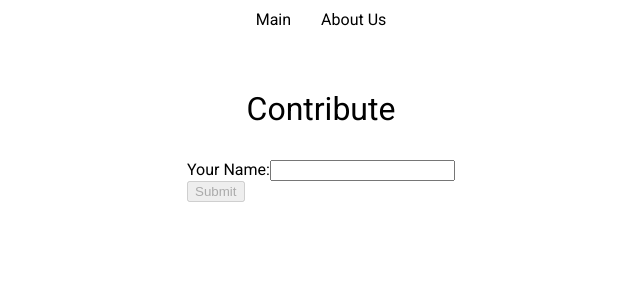
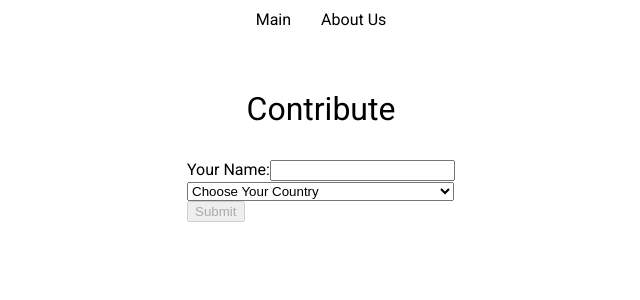
Before and after one commit to wunlei/photo-gallery, a React (Create React App) app in the folder react-components/: page /contribute in a window 1280 px wide. Shown: the top 300 px of the page, without its empty margins (319-959 px from the left). Built offline with nearby package versions, Linux system fonts and the light colour scheme.

Commit message:
feat: add select component

```diff
--- /dev/null
+++ b/react-components/src/components/FormContribute/CountriesList.ts
@@ -0,0 +1,252 @@
+const countriesList: string[] = [
+  'Afghanistan',
+  'Aland Islands',
+  'Albania',
+  'Algeria',
+  'American Samoa',
+  'Andorra',
+  'Angola',
+  'Anguilla',
+  'Antarctica',
+  'Antigua and Barbuda',
+  'Argentina',
+  'Armenia',
+  'Aruba',
+  'Australia',
+  'Austria',
+  'Azerbaijan',
+  'Bahamas',
+  'Bahrain',
+  'Bangladesh',
+  'Barbados',
+  'Belarus',
+  'Belgium',
+  'Belize',
+  'Benin',
+  'Bermuda',
+  'Bhutan',
+  'Bolivia',
+  'Bosnia and Herzegovina',
+  'Botswana',
+  'Bouvet Island',
+  'Brazil',
+  'British Indian Ocean Territory',
+  'British Virgin Islands',
+  'Brunei',
+  'Bulgaria',
+  'Burkina Faso',
+  'Burundi',
+  'Cambodia',
+  'Cameroon',
+  'Canada',
+  'Cape Verde',
+  'Caribbean Netherlands',
+  'Cayman Islands',
+  'Central African Republic',
+  'Chad',
+  'Chile',
+  'China',
+  'Christmas Island',
+  'Cocos Islands',
+  'Colombia',
+  'Comoros',
+  'Congo (Republic)',
+  'Costa Rica',
+  'Côte d’Ivoire',
+  'Croatia',
+  'Cuba',
+  'Curaçao',
+  'Cyprus',
+  'Czech Republic',
+  'Denmark',
+  'Djibouti',
+  'Dominica',
+  'Dominican Republic',
+  'Ecuador',
+  'Egypt',
+  'El Salvador',
+  'Equatorial Guinea',
+  'Eritrea',
+  'Estonia',
+  'Ethiopia',
+  'Falkland Islands',
+  'Faroe Island',
+  'Fiji',
+  'Finland',
+  'France',
+  'French Guiana',
+  'French Polynesia',
+  'French Southern Territories',
+  'Gabon',
+  'Gambia',
+  'Georgia',
+  'Germany',
+  'Ghana',
+  'Gibraltar',
+  'Greece',
+  'Greenland',
+  'Grenada',
+  'Guadeloupe',
+  'Guam',
+  'Guatemala',
+  'Guernsey',
+  'Guinea',
+  'Guinea-Bissau',
+  'Guyana',
+  'Haiti',
+  'Heard Island and Mcdonald Islands',
+  'Honduras',
+  'Hong Kong',
+  'Hungary',
+  'Iceland',
+  'India',
+  'Indonesia',
+  'Iran',
+  'Iraq',
+  'Ireland',
+  'Isle of Man',
+  'Israel',
+  'Italy',
+  'Jamaica',
+  'Japan',
+  'Jersey',
+  'Jordan',
+  'Kazakhstan',
+  'Kenya',
+  'Kiribati',
+  'Kosovo',
+  'Kuwait',
+  'Kyrgyzstan',
+  'Laos',
+  'Latvia',
+  'Lebanon',
+  'Lesotho',
+  'Liberia',
+  'Libya',
+  'Liechtenstein',
+  'Lithuania',
+  'Luxembourg',
+  'Macau',
+  'Macedonia',
+  'Madagascar',
+  'Malawi',
+  'Malaysia',
+  'Maldives',
+  'Mali',
+  'Malta',
+  'Marshall Islands',
+  'Martinique',
+  'Mauritania',
+  'Mauritius',
+  'Mayotte',
+  'Mexico',
+  'Micronesia',
+  'Moldova',
+  'Monaco',
+  'Mongolia',
+  'Montenegro',
+  'Montserrat',
+  'Morocco',
+  'Mozambique',
+  'Myanmar',
+  'Namibia',
+  'Nauru',
+  'Nepal',
+  'Netherlands',
+  'New Caledonia',
+  'New Zealand',
+  'Nicaragua',
+  'Niger',
+  'Nigeria',
+  'Niue',
+  'Norfolk Island',
+  'North Korea',
+  'Northern Mariana Islands',
+  'Norway',
+  'Oman',
+  'Pakistan',
+  'Palau',
+  'Palestine',
+  'Panama',
+  'Papua New Guinea',
+  'Paraguay',
+  'Peru',
+  'Philippines',
+  'Pitcairn Islands',
+  'Poland',
+  'Portugal',
+  'Puerto Rico',
+  'Qatar',
+  'Réunion',
+  'Romania',
+  'Russia',
+  'Rwanda',
+  'Saint Barthélemy',
+  'Saint Helena',
+  'Saint Kitts and Nevis',
+  'Saint Lucia',
+  'Saint Martin',
+  'Saint Pierre and Miquelon',
+  'Saint Vincent and the Grenadines',
+  'Samoa',
+  'San Marino',
+  'São Tomé and Príncipe',
+  'Saudi Arabia',
+  'Senegal',
+  'Serbia',
+  'Seychelles',
+  'Sierra Leone',
+  'Singapore',
+  'Sint Maarten',
+  'Slovakia',
+  'Slovenia',
+  'Solomon Islands',
+  'Somalia',
+  'South Africa',
+  'South Georgia & South Sandwich Islands',
+  'South Korea',
+  'South Sudan',
+  'Spain',
+  'Sri Lanka',
+  'Sudan',
+  'Suriname',
+  'Svalbard and Jan Mayen',
+  'Swaziland',
+  'Sweden',
+  'Switzerland',
+  'Syria',
+  'Taiwan',
+  'Tajikistan',
+  'Tanzania',
+  'Thailand',
+  'Timor-Leste',
+  'Togo',
+  'Tokelau',
+  'Tonga',
+  'Trinidad and Tobago',
+  'Tunisia',
+  'Turkey',
+  'Turkmenistan',
+  'Turks and Caicos Islands',
+  'Tuvalu',
+  'Uganda',
+  'Ukraine',
+  'United Arab Emirates',
+  'United Kingdom',
+  'United States',
+  'U.S. Minor Outlying Islands',
+  'U.S. Virgin Islands',
+  'Uruguay',
+  'Uzbekistan',
+  'Vanuatu',
+  'Vatican City',
+  'Venezuela',
+  'Vietnam',
+  'Wallis and Futuna',
+  'Western Sahara',
+  'Yemen',
+  'Zambia',
+  'Zimbabwe',
+];
+
+export default countriesList;
--- a/react-components/src/components/FormContribute/FormContribute.tsx
+++ b/react-components/src/components/FormContribute/FormContribute.tsx
@@ -1,10 +1,13 @@
+import Select from 'components/Input/Select';
 import TextInput from 'components/Input/TextInput';
 import React from 'react';
+import countriesList from './CountriesList';
 import { IFormProps, IFormState } from './FormContribute.types';
 
 class FromContribute extends React.Component<IFormProps, IFormState> {
   form = React.createRef<HTMLFormElement>();
   name = React.createRef<HTMLInputElement>();
+  country = React.createRef<HTMLSelectElement>();
 
   constructor(props: IFormProps) {
     super(props);
@@ -47,6 +50,17 @@ class FromContribute extends React.Component<IFormProps, IFormState> {
           onChange={this.handleInputChange}
           novalidate={true}
         />
+        <Select
+          id={'countrySelect'}
+          name={'country'}
+          data={countriesList}
+          required={true}
+          labelClassName={'form-select form-input'}
+          placeholder={'Choose Your Country'}
+          reference={this.country}
+          error={this.state.errors.country}
+          onChange={this.handleInputChange}
+        />
         <button
           type="submit"
           disabled={this.state.isSubmitBtnDisabled}
--- /dev/null
+++ b/react-components/src/components/Input/Select.tsx
@@ -0,0 +1,37 @@
+import React from 'react';
+import { IInputProps } from './Inputs.types';
+
+interface IProps extends IInputProps {
+  placeholder?: string;
+  data: string[];
+  reference: React.RefObject<HTMLSelectElement>;
+}
+
+function Select(props: IProps) {
+  return (
+    <div className="form-input-container">
+      <select
+        name={props.name}
+        id={props.id}
+        required={props.required}
+        ref={props.reference}
+        className={props.labelClassName}
+        onChange={props.onChange}
+        defaultValue=""
+      >
+        <option disabled hidden value="">
+          {props.placeholder}
+        </option>
+        {props.data.map((el) => (
+          <option key={el} value={el}>
+            {el}
+          </option>
+        ))}
+      </select>
+
+      {props.error ? <div className="form-error-message">{props.error}</div> : ''}
+    </div>
+  );
+}
+
+export default Select;
```
